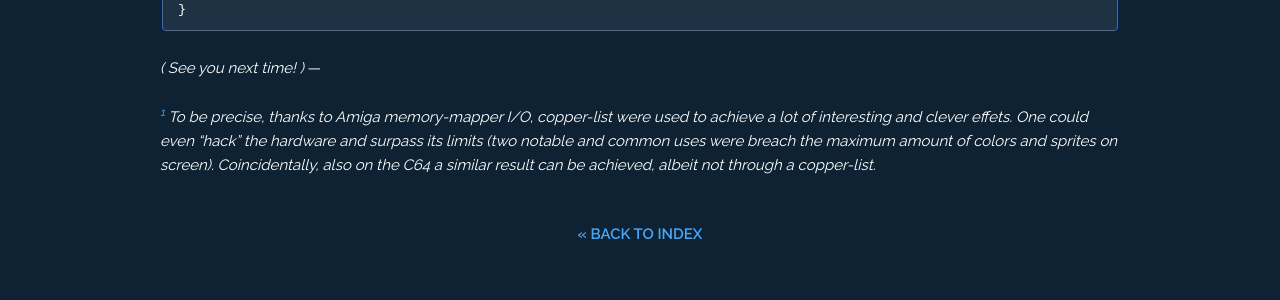
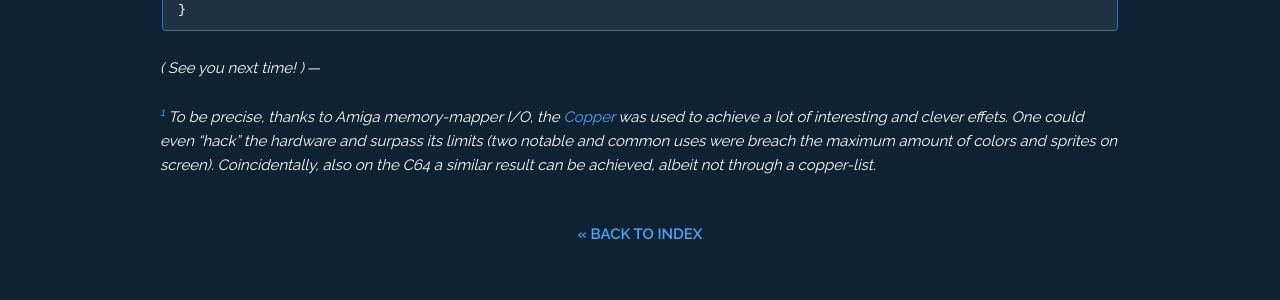
Before and after one commit to MarcoLizza/mode13h.dev, a Jekyll site: the page built from _posts/2017-05-15-devlog-2.md, in a window 1280 px wide and 900 px high, scrolled down 2739 px. Shown: the part 268-568 px from the top of the window. Built offline with Jekyll 4.4.1, drawn with Linux system fonts in a browser that asks for light colours; comment, search, counter and statistics services are not loaded.

Commit message:
Update 2017-05-15-devlog-2.md

```diff
--- a/_posts/2017-05-15-devlog-2.md
+++ b/_posts/2017-05-15-devlog-2.md
@@ -19,7 +19,7 @@
 
 In this entry I'd like to talk a bit about **shaders**.
 
-Personally, I've been fascinated by *shaders* since they first appeared in the late nineties, when I installed a GPU-powered video-card in my Pentium computer. I liked them from the beginning because they carry along with them some of the magic and the charm of the old-school effects we were used to marvel at during the Commodore days (and I miss them sooo much!). The concept itself is resembles the idea of *copper-list*(1): a sequence of instructions executed in parallel on a dedicate chip.
+Personally, I've been fascinated by [shaders](https://en.wikipedia.org/wiki/Shader) since they first appeared in the late nineties, when I installed a GPU-powered video-card in my Pentium computer. I liked them from the beginning because they carry along with them some of the magic and the charm of the old-school effects we were used to marvel at during the Commodore days (and I miss them sooo much!). The concept itself is resembles the idea of *copper-list*(1): a sequence of instructions executed in parallel on a dedicate chip.
 
 Fifteen years later or such, they are everywhere... and for a reason. With a handful of instructions one can easily implement some nice visual effects without heavily burdening the CPU.
 
@@ -29,7 +29,7 @@
 
 For example, to render **copper-bars**! ;)
 
-<iframe width="640" height="360" frameborder="0" src="https://www.shadertoy.com/embed/MsfBz4?gui=true&t=10&paused=true&muted=false" allowfullscreen></iframe>
+<div align="center"><iframe width="640" height="360" frameborder="0" src="https://www.shadertoy.com/embed/MsfBz4?gui=true&t=10&paused=true&muted=false" allowfullscreen></iframe></div>
 
 Thanks to [ShaderToy](https://www.shadertoy.com/view/MsfBz4), you can see this simple shader in action! ;)
 
@@ -103,4 +103,4 @@
 *( See you next time! )*
 ---
 
-*<sup><a name="copperlist_note">1</a></sup> To be precise, thanks to Amiga memory-mapper I/O, copper-list were used to achieve a lot of interesting and clever effets. One could even "hack" the hardware and surpass its limits (two notable and common uses were breach the maximum amount of colors and sprites on screen). Coincidentally, also on the C64 a similar result can be achieved, albeit not through a copper-list.*
+*<sup><a name="copperlist_note">1</a></sup> To be precise, thanks to Amiga memory-mapper I/O, the [Copper](https://en.wikipedia.org/wiki/Original_Chip_Set#Copper) was used to achieve a lot of interesting and clever effets. One could even "hack" the hardware and surpass its limits (two notable and common uses were breach the maximum amount of colors and sprites on screen). Coincidentally, also on the C64 a similar result can be achieved, albeit not through a copper-list.*
```
